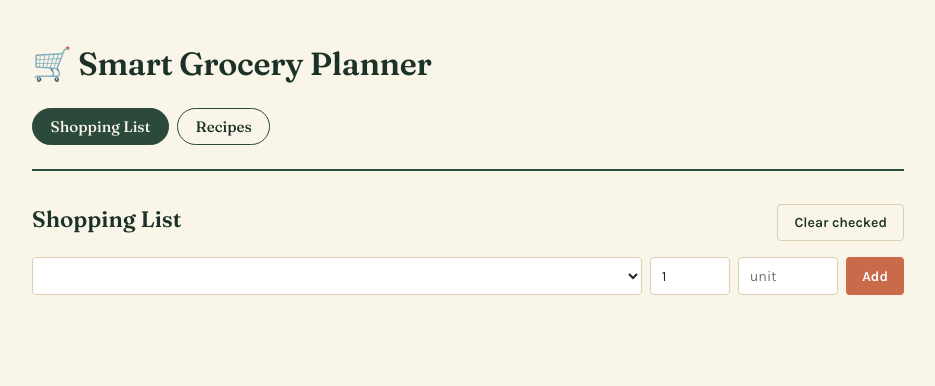
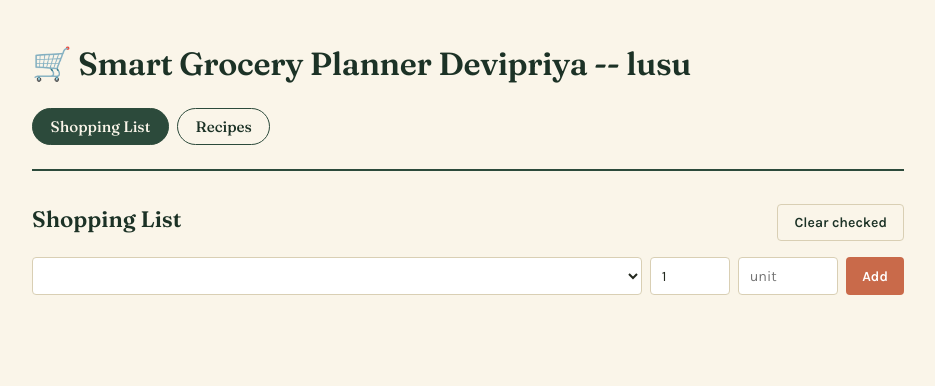
Before and after one commit to Devipriyasathyanarayanan/smart-grocery-planner, a plain HTML site: page frontend/index.html in a window 1280 px wide. Shown: the whole page, without its empty margins (172-1107 px from the left). Drawn offline with Linux system fonts and the light colour scheme; no server answers.

Commit message:
lusu devi

```diff
--- a/frontend/index.html
+++ b/frontend/index.html
@@ -9,7 +9,7 @@
 <body>
   <div class="app">
     <header class="app-header">
-      <h1>🛒 Smart Grocery Planner</h1>
+      <h1>🛒 Smart Grocery Planner Devipriya -- lusu</h1>
       <nav class="tabs">
         <button class="tab-btn active" data-tab="list">Shopping List</button>
         <button class="tab-btn" data-tab="recipes">Recipes</button>
```
